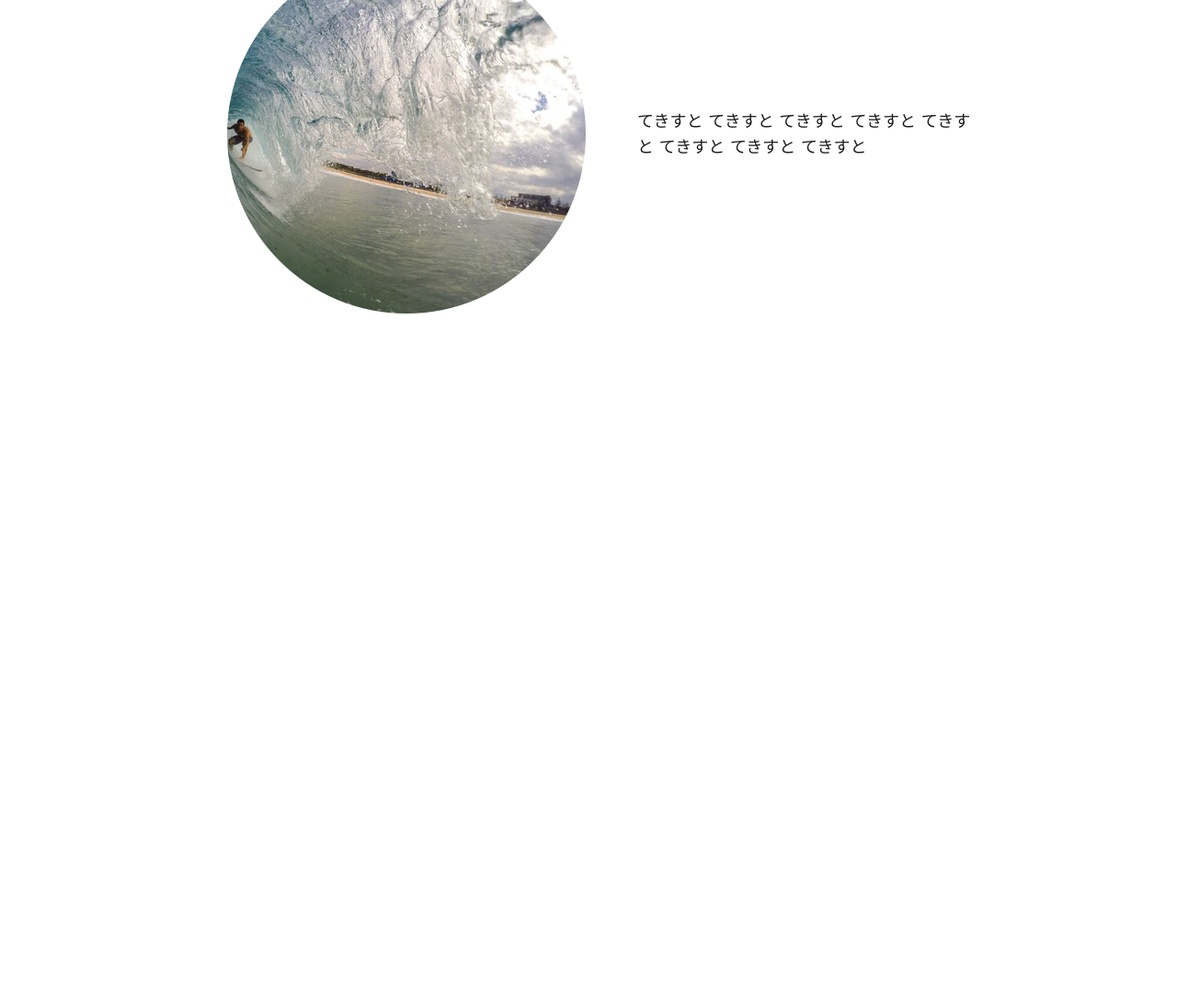
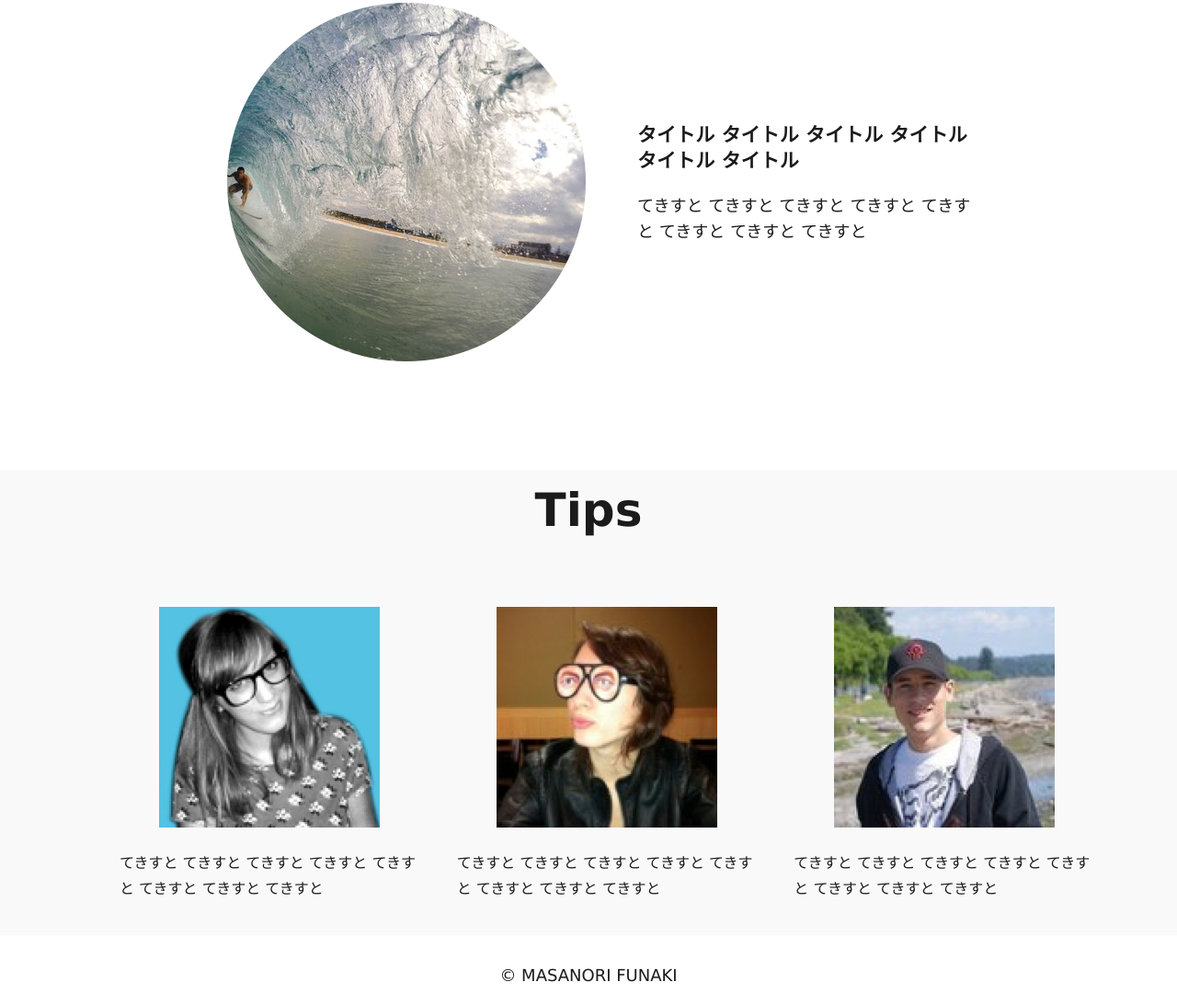
Before and after one commit to masanorifunaki/product000, a plain HTML site: page index.html in a window 1280 px wide. Shown: the part 1365-2458 px from the top of the page at 92% size. Before the commit the page ends 1824 px from the top, so only its background shows below. Drawn offline with nearby package versions, Linux system fonts and the light colour scheme.

Commit message:
Tips、footer追加

```diff
--- a/css/styles.css
+++ b/css/styles.css
@@ -1,7 +1,7 @@
 body {
   font-size: 18px;
   font-family: Verdana, sans-serif;
-    color: #1B1B1B;
+  color: #1b1b1b;
   line-height: 28px;
 }
 
@@ -26,7 +26,7 @@ nav ul {
 nav a {
   display: block;
   padding: 12px 24px;
-    color: #1B1B1B;
+  color: #1b1b1b;
   text-decoration: none;
   font-size: 14px;
   line-height: 40px;
@@ -42,7 +42,7 @@ nav li a:hover {
   margin: 0 auto;
 }
 
-.container-left {
+/* .container-left {
     display: flex;
     justify-content: space-around;
     margin: 0 auto;
@@ -53,7 +53,7 @@ nav li a:hover {
     justify-content: space-around;
     margin: 0 auto;
     flex-direction: row-reverse;
-}
+} */
 
 #main-left {
   display: flex;
@@ -153,11 +153,28 @@ nav li a:hover {
   list-style-type: none;
 }
 
+.section-list-yoko {
+  list-style-type: none;
+  font-size: 0;
+  justify-content: center;
+  align-items: center;
+  display: flex;
+}
+
 .section-list li {
   display: flex;
   justify-content: center;
   align-items: center;
   margin-bottom: 40px;
+}
+
+.section-list-yoko li {
+  display: inline-block;
+  font-size: 16px;
+}
+
+.img-yoko {
+  text-align: center;
 }
 
 .text-area-left {
@@ -173,3 +190,28 @@ nav li a:hover {
 .img-right {
   flex-direction: row-reverse;
 }
+
+.text-area-yoko {
+  padding: 20px;
+  margin-right: 30px;
+  align-items: center;
+}
+
+.text-area-yoko:last-child {
+  margin-right: 0;
+}
+
+.row h2 {
+  text-align: center;
+  font-size: 50px;
+  padding: 30px;
+}
+
+section:nth-child(2n) {
+  background-color: #f9f9f9;
+}
+
+footer {
+  margin-top: -30px;
+  text-align: center;
+}
--- a/index.html
+++ b/index.html
@@ -23,7 +23,7 @@
             </ul>
         </nav>
     </header>
-    <section>
+    <main>
         <div class="row">
             <div class="container">
                 <div id="main-left">
@@ -49,27 +49,73 @@
                 </div>
             </div>
         </div>
-    </section>
+    </main>
     <section class="section sec-mar-top">
         <div class="row">
             <div class="container">
                 <ul class="section-list">
                     <li>
                         <img src="img/img001.png" alt="">
-                        <p class="text-area-left">てきすと てきすと てきすと てきすと てきすと てきすと てきすと てきすと </p>
+                        <div class="text-area-left">
+                            <h3>タイトル タイトル タイトル タイトル タイトル タイトル </h3>
+                            <p>てきすと てきすと てきすと てきすと てきすと てきすと てきすと てきすと </p>
+                        </div>
                     </li>
                     <li class="img-right">
                         <img src="img/img002.png" alt="">
-                        <p class="text-area-right">てきすと てきすと てきすと てきすと てきすと てきすと てきすと てきすと </p>
+                        <div class="text-area-right">
+                            <h3>タイトル タイトル タイトル タイトル タイトル タイトル </h3>
+                            <p>てきすと てきすと てきすと てきすと てきすと てきすと てきすと てきすと </p>
+                        </div>
                     </li>
                     <li>
                         <img src="img/img003.png" alt="">
-                        <p class="text-area-left">てきすと てきすと てきすと てきすと てきすと てきすと てきすと てきすと </p>
+                        <div class="text-area-left">
+                            <h3>タイトル タイトル タイトル タイトル タイトル タイトル </h3>
+                            <p>てきすと てきすと てきすと てきすと てきすと てきすと てきすと てきすと </p>
+                        </div>
                     </li>
                 </ul>
             </div>
         </div>
     </section>
+    <section>
+        <div class="row">
+            <h2>Tips</h2>
+            <div class="container">
+
+                <ul class="section-list-yoko">
+                    <li>
+                        <div class="text-area-yoko">
+                            <div class="img-yoko">
+                                <img src="img/img004.png" alt="">
+                            </div>
+                            <p>てきすと てきすと てきすと てきすと てきすと てきすと てきすと てきすと </p>
+                        </div>
+                    </li>
+                    <li>
+                        <div class="text-area-yoko">
+                            <div class="img-yoko">
+                                <img src="img/img005.png" alt="">
+                            </div>
+                            <p>てきすと てきすと てきすと てきすと てきすと てきすと てきすと てきすと </p>
+                        </div>
+                    </li>
+                    <li>
+                        <div class="text-area-yoko">
+                            <div class="img-yoko">
+                                <img src="img/img006.png" alt="">
+                            </div>
+                            <p>てきすと てきすと てきすと てきすと てきすと てきすと てきすと てきすと </p>
+                        </div>
+                    </li>
+                </ul>
+            </div>
+        </div>
+    </section>
+    <footer>
+        <p>&copy; MASANORI FUNAKI</p>
+    </footer>
 </body>
 
 </html>
```
Lines whose indentation alone changed are shown as unchanged.
